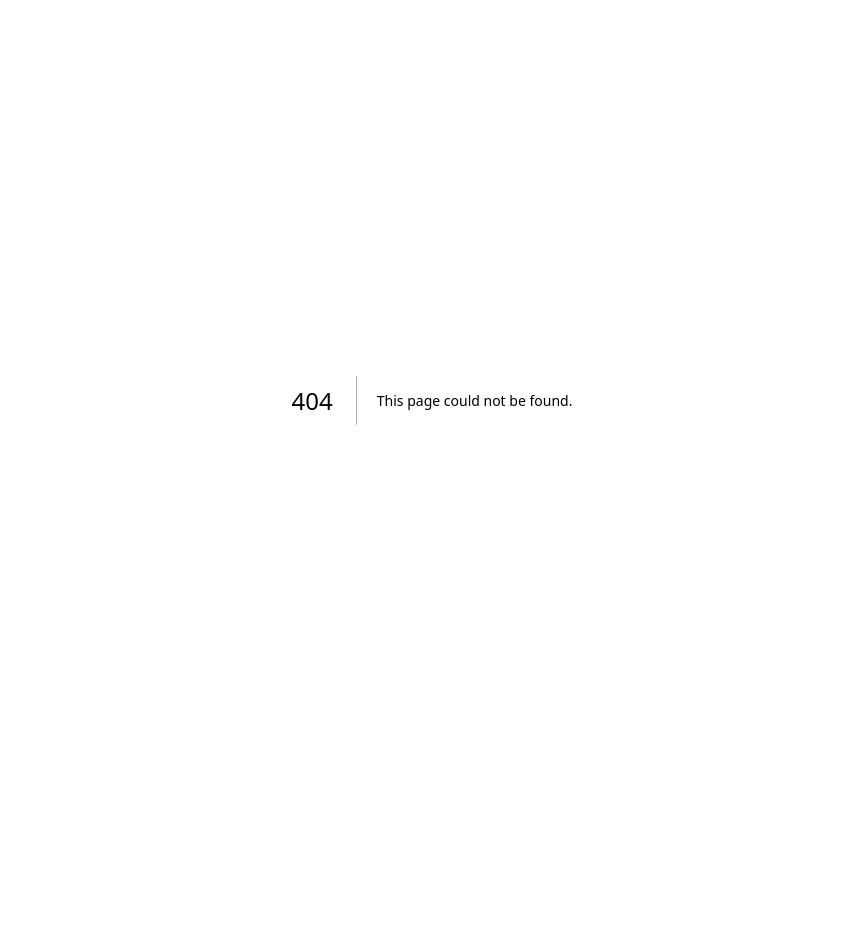
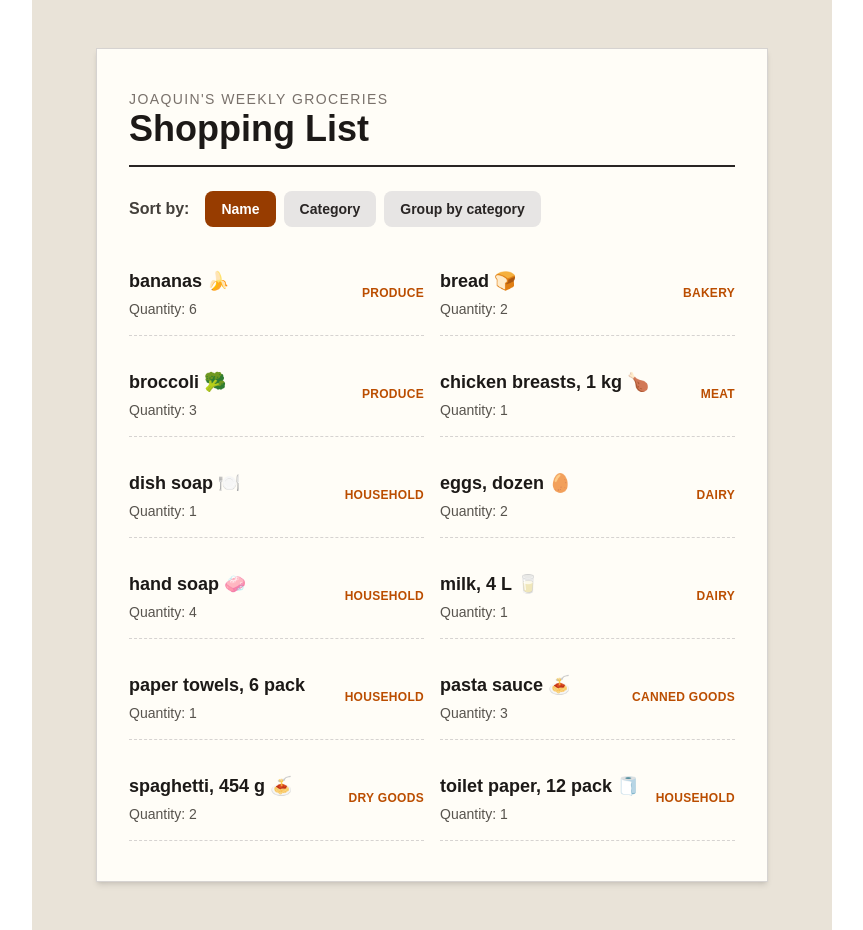
Before and after one commit to JGOFF125/Web-Dev, a Next.js app: page /week-6 in a window 1280 px wide. Before the commit this address had no page. Shown: the whole page, without its empty margins (208-1071 px from the left). Before the commit the page ends 800 px from the top, so only its background shows below. Built offline with nearby package versions, Linux system fonts and the light colour scheme.

Commit message:
Add Week 6 shopping list sorting and category groups

```diff
--- a/app/page.js
+++ b/app/page.js
@@ -27,6 +27,11 @@ export default function Home() {
             Week 5 Assignment
           </Link>
         </li>
+        <li>
+          <Link href="/week-6">
+            Week 6 Assignment
+          </Link>
+        </li>
       </ul>
     </main>
   );
--- /dev/null
+++ b/app/week-6/item-list.js
@@ -0,0 +1,78 @@
+"use client";
+
+import { useState } from "react";
+import Item from "./item";
+import items from "./items.json";
+
+export default function ItemList() {
+  const [sortBy, setSortBy] = useState("name");
+
+  // Copy the list so the original data stays the same
+  const sortedItems = [...items].sort((a, b) => {
+    if (sortBy === "category") {
+      return a.category.localeCompare(b.category) || a.name.localeCompare(b.name);
+    }
+
+    return a.name.localeCompare(b.name);
+  });
+
+  // Put items with the same category together
+  const groupedItems = sortedItems.reduce((groups, item) => {
+    if (!groups[item.category]) {
+      groups[item.category] = [];
+    }
+
+    groups[item.category].push(item);
+    return groups;
+  }, {});
+
+  return (
+    <div>
+      <div className="mb-6 flex flex-wrap items-center gap-2" role="group" aria-label="Sort shopping list">
+        <span className="mr-2 font-semibold text-stone-700">Sort by:</span>
+        {[
+          { value: "name", label: "Name" },
+          { value: "category", label: "Category" },
+          { value: "group", label: "Group by category" },
+        ].map((option) => (
+          <button
+            key={option.value}
+            type="button"
+            onClick={() => setSortBy(option.value)}
+            aria-pressed={sortBy === option.value}
+            className={`rounded-lg px-4 py-2 text-sm font-semibold transition-colors focus:outline-2 focus:outline-offset-2 focus:outline-amber-800 ${
+              sortBy === option.value
+                ? "bg-amber-800 text-white"
+                : "bg-stone-200 text-stone-800 hover:bg-stone-300"
+            }`}
+          >
+            {option.label}
+          </button>
+        ))}
+      </div>
+
+      {sortBy === "group" ? (
+        <div className="space-y-6">
+          {Object.keys(groupedItems).sort().map((category) => (
+            <section key={category}>
+              <h2 className="border-b border-stone-300 pb-2 text-xl font-bold capitalize text-amber-800">
+                {category}
+              </h2>
+              <ul className="grid gap-4 md:grid-cols-2">
+                {groupedItems[category].map((item) => (
+                  <Item key={item.id} name={item.name} quantity={item.quantity} category={item.category} />
+                ))}
+              </ul>
+            </section>
+          ))}
+        </div>
+      ) : (
+        <ul className="grid gap-4 md:grid-cols-2">
+          {sortedItems.map((item) => (
+            <Item key={item.id} name={item.name} quantity={item.quantity} category={item.category} />
+          ))}
+        </ul>
+      )}
+    </div>
+  );
+}
--- /dev/null
+++ b/app/week-6/item.js
@@ -0,0 +1,19 @@
+export default function Item({ name, quantity, category }) {
+  return (
+    <li className="grid grid-cols-[1fr_auto] items-center gap-4 border-b border-dashed border-stone-300 py-4">
+      <div>
+        <h2 className="text-lg font-semibold text-stone-900">
+          {name}
+        </h2>
+
+        <p className="mt-1 text-sm text-stone-600">
+          Quantity: {quantity}
+        </p>
+      </div>
+
+      <p className="text-right text-xs font-semibold uppercase tracking-wide text-amber-700">
+        {category}
+      </p>
+    </li>
+  );
+}
--- /dev/null
+++ b/app/week-6/items.json
@@ -0,0 +1,74 @@
+[
+  {
+    "id": "1h2GJKH12gkHG31h1H",
+    "name": "milk, 4 L 🥛",
+    "quantity": 1,
+    "category": "dairy"
+  },
+  {
+    "id": "2KJH3k2j3H1k2J3K1H",
+    "name": "bread 🍞",
+    "quantity": 2,
+    "category": "bakery"
+  },
+  {
+    "id": "3h2KJH3k2j3H1k2J3",
+    "name": "eggs, dozen 🥚",
+    "quantity": 2,
+    "category": "dairy"
+  },
+  {
+    "id": "4k2J3K1H2GJKH12gk",
+    "name": "bananas 🍌",
+    "quantity": 6,
+    "category": "produce"
+  },
+  {
+    "id": "5H1h1H2KJH3k2j3H",
+    "name": "broccoli 🥦",
+    "quantity": 3,
+    "category": "produce"
+  },
+  {
+    "id": "6H1k2J3K1H2GJKH1",
+    "name": "chicken breasts, 1 kg 🍗",
+    "quantity": 1,
+    "category": "meat"
+  },
+  {
+    "id": "7gkHG31h1H2KJH3k",
+    "name": "pasta sauce 🍝",
+    "quantity": 3,
+    "category": "canned goods"
+  },
+  {
+    "id": "8j3H1k2J3K1H2GJK",
+    "name": "spaghetti, 454 g 🍝",
+    "quantity": 2,
+    "category": "dry goods"
+  },
+  {
+    "id": "9H12gkHG31h1H2KJ",
+    "name": "toilet paper, 12 pack 🧻",
+    "quantity": 1,
+    "category": "household"
+  },
+  {
+    "id": "10H3k2j3H1k2J3K1",
+    "name": "paper towels, 6 pack",
+    "quantity": 1,
+    "category": "household"
+  },
+  {
+    "id": "11k2J3K1H2GJKH12",
+    "name": "dish soap 🍽️",
+    "quantity": 1,
+    "category": "household"
+  },
+  {
+    "id": "12GJKH12gkHG31h1",
+    "name": "hand soap 🧼",
+    "quantity": 4,
+    "category": "household"
+  }
+]
--- /dev/null
+++ b/app/week-6/page.js
@@ -0,0 +1,25 @@
+import ItemList from "./item-list";
+
+export const metadata = {
+  title: "Shopping List",
+};
+
+export default function Page() {
+  return (
+    <main className="min-h-screen bg-[#e9e3d8] px-4 py-10">
+      <section className="mx-auto max-w-2xl border border-stone-300 bg-[#fffdf7] px-8 py-10 shadow-md">
+        <header className="mb-6 border-b-2 border-stone-800 pb-4">
+          <p className="text-sm uppercase tracking-widest text-stone-500">
+            Joaquin&apos;s weekly groceries
+          </p>
+
+          <h1 className="mt-1 text-4xl font-bold text-stone-900">
+            Shopping List
+          </h1>
+        </header>
+
+        <ItemList />
+      </section>
+    </main>
+  );
+}
```
